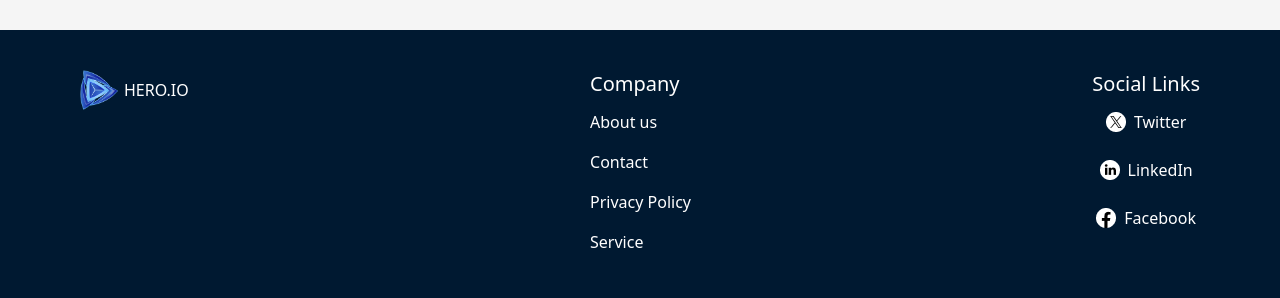
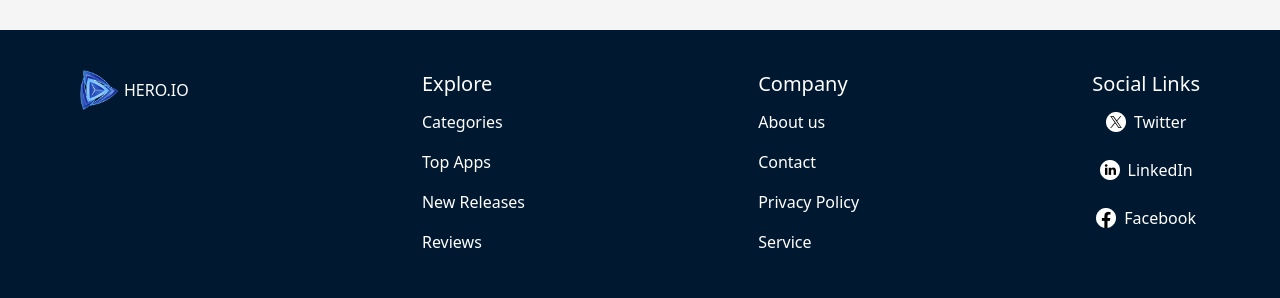
Before and after one commit to Sultanmia22/Hero-App, a React (Vite) app: page / in a window 1280 px wide. Shown: the part 2459-2757 px from the top of the page. Built offline with nearby package versions, Linux system fonts and the light colour scheme.

Commit message:
update footer section

```diff
--- a/src/Components/Footer.jsx
+++ b/src/Components/Footer.jsx
@@ -11,6 +11,16 @@ const Footer = () => {
                 <div className='flex items-center gap-1 justify-center mb-5 md:mb-0 text-center'>
                     <a className=" text-xl"> <img src={logoImg} alt="" className='max-w-10 max-h-10' /> </a>
                     <p className='text-white'>HERO.IO</p>
+                </div>
+
+                <div className="col text-white">
+                    <h4 className='text-xl mb-3'>Explore</h4>
+                    <ul className='space-y-4 text-white'>
+                        <li><a href="/categories">Categories</a></li>
+                        <li><a href="/top-apps">Top Apps</a></li>
+                        <li><a href="/new">New Releases</a></li>
+                        <li><a href="/reviews">Reviews</a></li>
+                    </ul>
                 </div>
 
                 <div className='text-white'>
```
Lines whose indentation alone changed are shown as unchanged.
